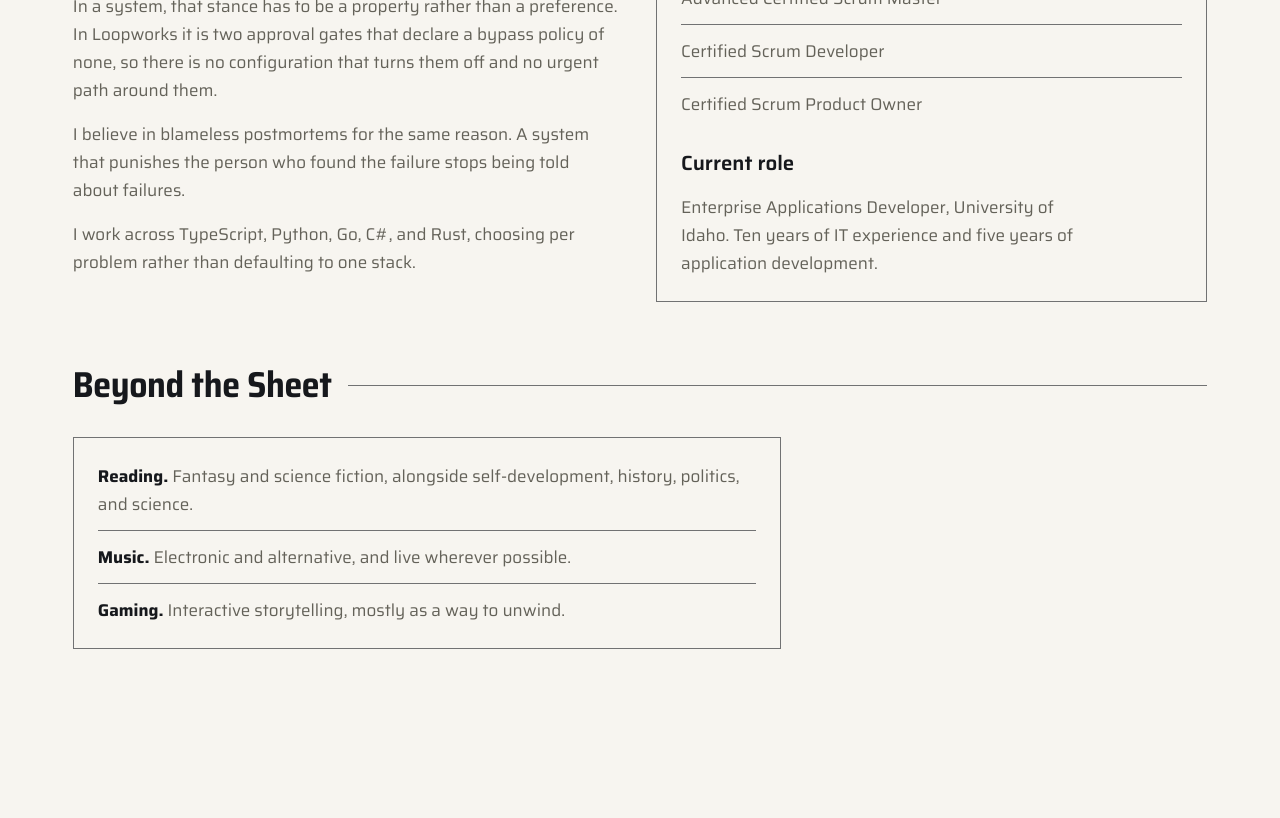
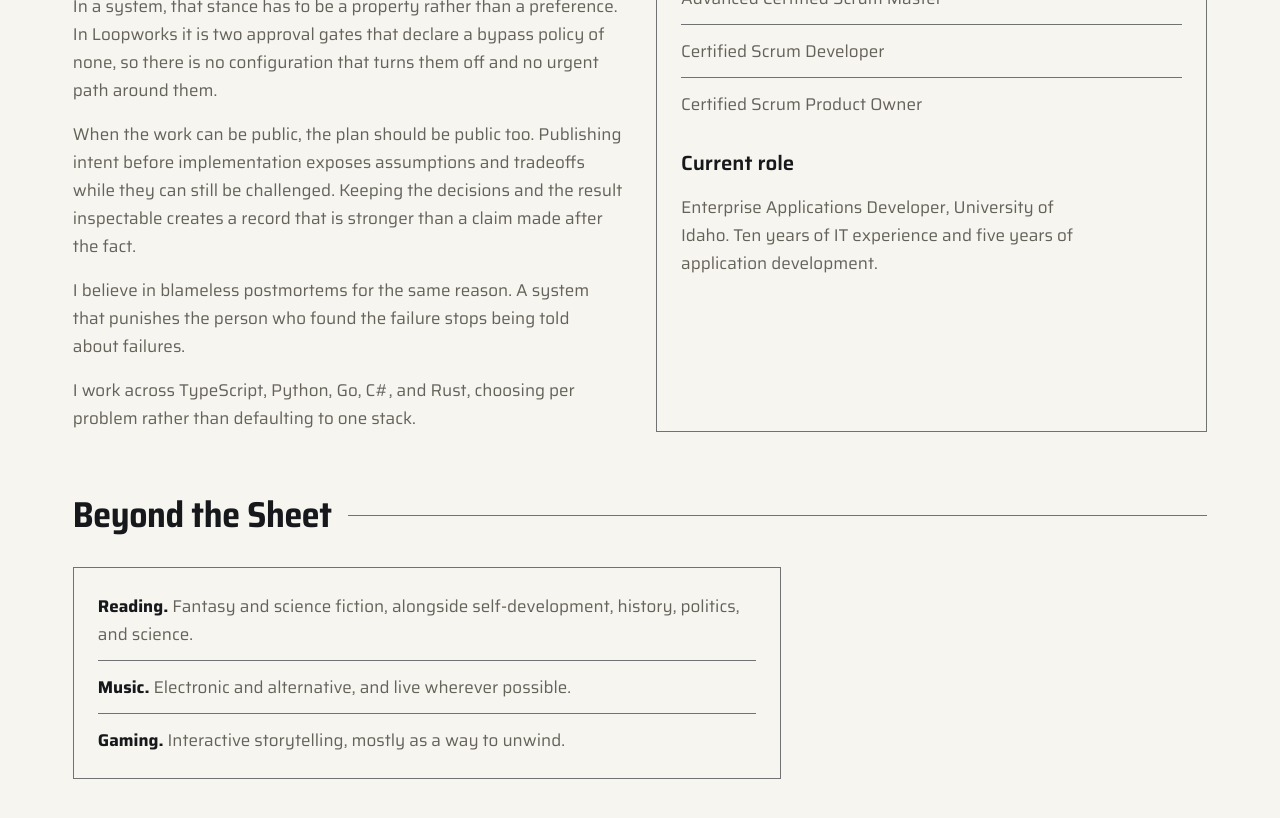
Before and after one commit to ncolesummers/enterprise-intelligence-portfolio, a Next.js app: page /about in a window 1280 px wide. Shown: the part 1320-2138 px from the top of the page. Built offline with nearby package versions, Linux system fonts and the light colour scheme.

Commit message:
docs(about): explain planning in public

```diff
--- a/src/app/about/page.tsx
+++ b/src/app/about/page.tsx
@@ -158,6 +158,13 @@ export default function AboutPage() {
                 them off and no urgent path around them.
               </p>
               <p>
+                When the work can be public, the plan should be public too.
+                Publishing intent before implementation exposes assumptions and
+                tradeoffs while they can still be challenged. Keeping the
+                decisions and the result inspectable creates a record that is
+                stronger than a claim made after the fact.
+              </p>
+              <p>
                 I believe in blameless postmortems for the same reason. A system
                 that punishes the person who found the failure stops being told
                 about failures.
```
Also changed, not shown: 1 other file (tests, documents, lock files or other folders).
